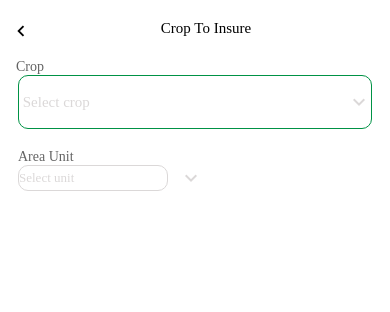
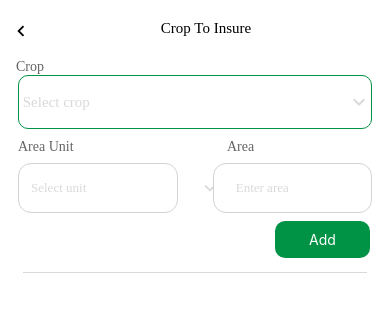
Before and after one commit to Shehiryar12/MyCrops, a React Native app: screen / in a window 390 px wide. Shown: the top 312 px of the page. Built offline with nearby package versions, Linux system fonts and the light colour scheme.

Commit message:
CropsInsure

```diff
--- a/Src/Components/AppHeader.js
+++ b/Src/Components/AppHeader.js
@@ -7,7 +7,7 @@ const AppHeader = () => {
   return (
      <View style={styles.header}>
            <View style={styles.side}>
-             <MaterialIcons name="keyboard-arrow-left" size={22} backgroundColor="red" />
+             <MaterialIcons name="keyboard-arrow-left" size={22} />
            </View>
 
            <Text style={[styles.cropstext, { textAlign: 'center' }]}>Crop To Insure</Text>
--- a/Src/Components/AreaUnit.js
+++ b/Src/Components/AreaUnit.js
@@ -1,65 +1,161 @@
-import { StyleSheet, Text, TextInput, View } from 'react-native'
-import React from 'react'
-import { Font } from '../Constant/Fonts'
+import { StyleSheet, Text, TextInput, TouchableOpacity, View } from 'react-native';
+import React from 'react';
+import { Font } from '../Constant/Fonts';
 import MaterialIcons from 'react-native-vector-icons/MaterialIcons';
-
 
 const AreaUnit = () => {
   return (
-    <View>
-          <Text
-            style={{
-              marginLeft: 18,
-              fontFamily: Font.medium,
-              fontSize: 14,
-              color: '#646464',
-              marginTop:20,
-            }}
-          >
-            Area Unit
-          </Text>
-
-          <View style={styles.innercontainer}>
-            <TextInput
-              style={styles.textinputstyle}
-              placeholder="Select unit"
-              placeholderTextColor="#DBD8D8"
-              //  borderColor={"#DBD8D8"}
-              //  borderRadius={10}
-              maxLength={15}
-              // marginLeft={35}
-            />
-
-            <MaterialIcons
-              name="keyboard-arrow-down"
-              size={24}
-              color="#DBD8D8"
-              style={{ marginRight: 10 }}
-            />
-          </View>
-        </View>
-  )
+    <View style={styles.container}>
+      <View style={styles.labelRow}>
+        <Text style={styles.labelone}>Area Unit</Text>
+        <Text style={styles.labeltwo}>Area</Text>
+      </View>
 
 
-}
+      <View style={styles.inputRow}>
 
-export default AreaUnit
+        <View style={styles.inputWithIcon}>
+          <TextInput
+            style={styles.textInput}
+            placeholder="Select unit"
+            placeholderTextColor="#DBD8D8"
+            maxLength={8}
+          />
+          <MaterialIcons
+            name="keyboard-arrow-down"
+            size={22}
+            color="#DBD8D8"
+            style={styles.icon}
+          />
+        </View>
+
+        <View style={styles.inputBox}>
+          <TextInput
+            style={styles.textInput}
+            placeholder="Enter area"
+            placeholderTextColor="#DBD8D8"
+          />
+        </View>
+      </View>
+
+      <View style={styles.buttonbox}>
+        <TouchableOpacity style={[styles.buttonstyle]}>
+            <Text style={styles.addstyle}>Add</Text>
+        </TouchableOpacity>
+      </View>
+
+      <View style={styles.lineview}>
+
+      </View>
+    </View>
+  );
+};
+
+export default AreaUnit;
 
 const styles = StyleSheet.create({
-     innercontainer: {
+  container: {
+    marginTop: 10,
+    paddingHorizontal: 10,
+  },
+
+  labelRow: {
+    flexDirection: 'row',
+    justifyContent: 'space-between',
+    marginBottom: 8,
+    // marginTop:10,
+    paddingHorizontal: 8,
+  },
+
+  inputRow: {
+    flexDirection: 'row',
+    justifyContent: 'space-between',
+    paddingHorizontal: 8,
+  },
+
+  labelone: {
+    fontFamily: Font.medium,
+    fontSize: 14,
+    color: '#646464',
+    // width: 120,
+    // backgroundColor:'red',
+  },
+
+   labeltwo: {
+    fontFamily: Font.medium,
+    fontSize: 14,
+    color: '#646464',
+    // width: 200,
+    width:145,
+  },
+
+  inputWithIcon: {
     flexDirection: 'row',
     alignItems: 'center',
     borderWidth: 1,
-    borderColor: '#DBD8D8',
-    borderRadius: 10,
-    width: 150,
-    marginLeft:18,
+    borderColor: 'lightgrey',
+    borderRadius: 13,
+    // paddingHorizontal: 10,
+    width: 160,
+    height: 50,
+    backgroundColor: '#fff',
   },
 
-  textinputstyle: {
-    flex: 1,
+  inputBox: {
+    borderWidth: 1,
+    borderColor: 'lightgrey',
+    borderRadius: 13,
+    paddingHorizontal: 10,
+    width: '45%',
+    height: 50,
+    backgroundColor: '#fff',
+    justifyContent: 'center',
+  },
+
+  textInput: {
+flex: 1,
     fontFamily: Font.regular,
     fontSize: 13,
-    borderRadius: 10,
+    color: '#000',
+    // textAlign:'center',
+    paddingLeft:12,
+    // width:50,
   },
-})
+
+  icon: {
+    marginLeft: 8,
+  },
+
+  buttonstyle:{
+    // textAlign:'right'
+    // marginLeft:100,
+    // alignItems:'flex-end',
+    backgroundColor:"#009245",
+    // paddingHorizontal:30,
+    width:95,
+    paddingTop:10,
+    paddingBottom:10,
+    alignItems:"center",
+      borderRadius:10,
+
+
+  },
+  addstyle:{
+    // alignitem:"flex-end"
+    // paddingHorizontal:30,
+    // marginHorizontal:200,
+      color:'white',
+
+  },
+  buttonbox:{
+    alignItems:'flex-end',
+    marginTop:8,
+    paddingHorizontal:10,
+  },
+  lineview:{
+    borderBottomColor:"#DBD8D8",
+    borderBottomWidth:1,
+    marginTop:14,
+    marginHorizontal:13,
+  }
+});
--- a/Src/Screens/Cropsinsure.js
+++ b/Src/Screens/Cropsinsure.js
@@ -1,5 +1,5 @@
-import { StyleSheet, Text, View } from 'react-native'
-import React from 'react'
+import { StyleSheet, Text, TextInput, View } from 'react-native';
+import React from 'react';
 import AppHeader from '../Components/AppHeader';
 import CropInput from '../Components/CropInput';
 import AreaUnit from '../Components/AreaUnit';
@@ -7,13 +7,22 @@ import AreaUnit from '../Components/AreaUnit';
 const Cropsinsure = () => {
   return (
     <View>
-       <AppHeader/>
-       <CropInput/>
-       <AreaUnit/>
+      <AppHeader />
+      <CropInput />
+    <AreaUnit/>
+
     </View>
-  )
-}
+  );
+};
 
-export default Cropsinsure
+export default Cropsinsure;
 
-const styles = StyleSheet.create({})
+const styles = StyleSheet.create({
+  areacontainer: {
+    // flexDirection: 'row',
+    // alignItems:'center',
+  },
+  textinputstyle:{
+
+  }
+});
```
